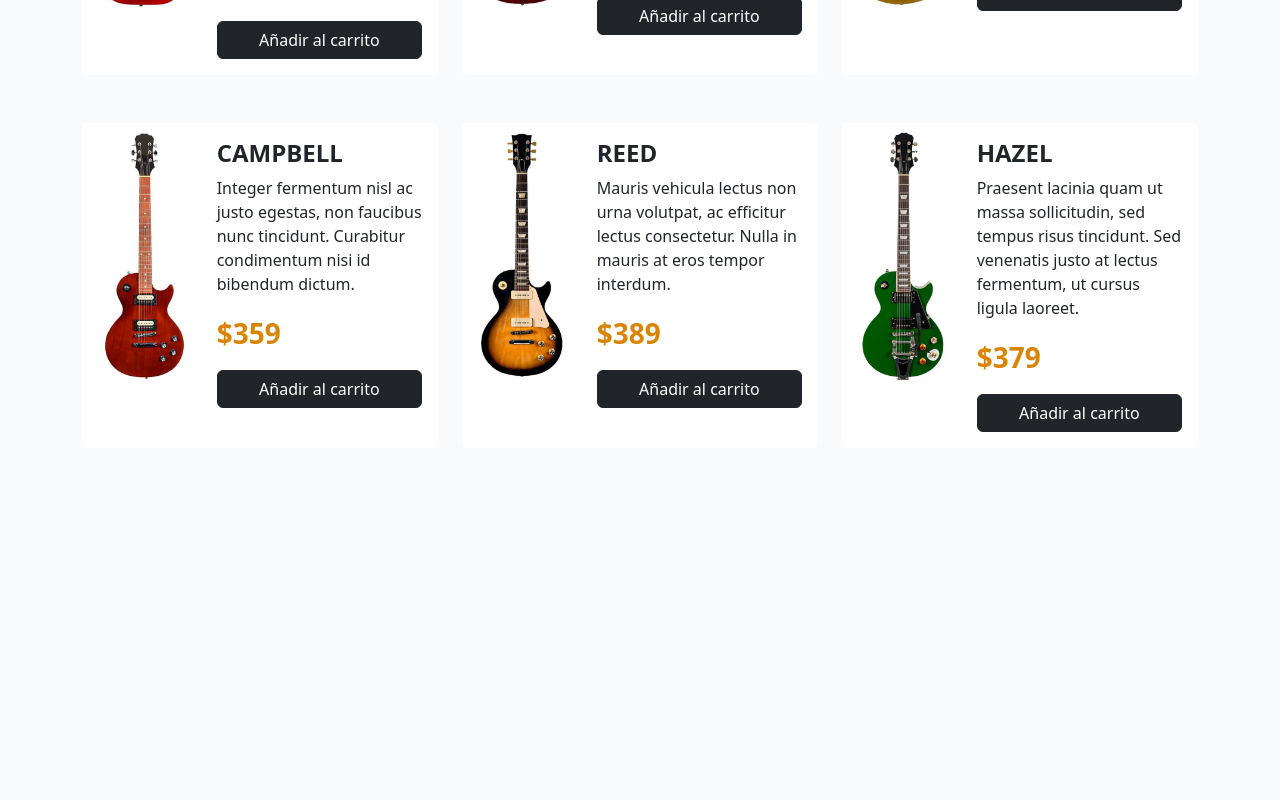
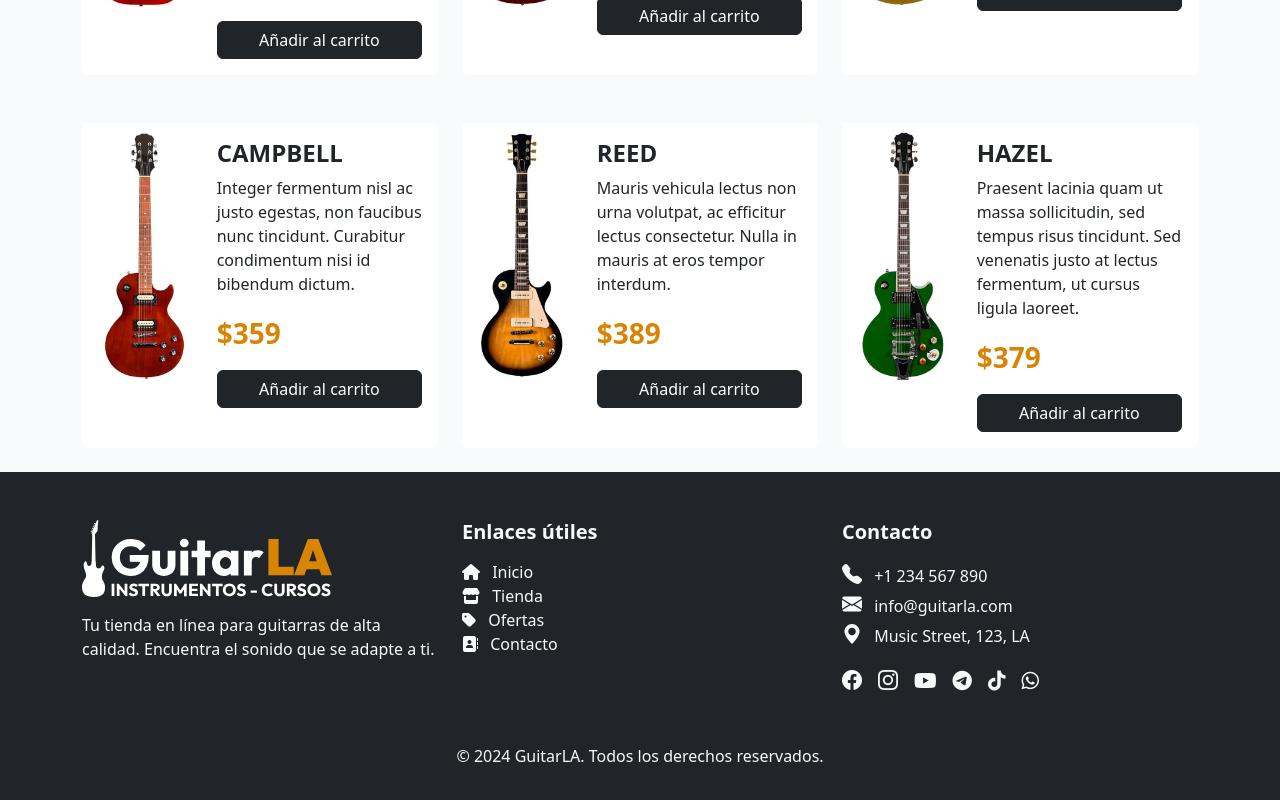
Before and after one commit to daniel-pompa/guitarla-app, a React (Vite) app: page / in a window 1280 px wide. Shown: the part 1412-2212 px from the top of the page. Before the commit the page ends 1884 px from the top, so only its background shows below. Built offline with nearby package versions, Linux system fonts and the light colour scheme.

Commit message:
feat: add footer component

```diff
--- a/src/App.jsx
+++ b/src/App.jsx
@@ -1,5 +1,5 @@
 import '@fortawesome/fontawesome-free/css/all.min.css';
-import { Guitar, Header } from './components';
+import { Footer, Guitar, Header } from './components';
 import { useCart } from './hooks/useCart';
 
 function App() {
@@ -35,6 +35,7 @@ function App() {
           ))}
         </div>
       </main>
+      <Footer />
     </>
   );
 }
--- /dev/null
+++ b/src/components/Footer.jsx
@@ -0,0 +1,86 @@
+export const Footer = () => {
+  return (
+    <footer className='bg-dark text-light py-5'>
+      <div className='container'>
+        <div className='row'>
+          {/* Logo and Description */}
+          <div className='col-md-4 mb-4 text-center text-md-start'>
+            <img src='/logo.svg' alt='Logo' className='img-fluid' width='250' />
+            <p className='mt-3'>
+              Tu tienda en línea para guitarras de alta calidad. Encuentra el sonido que
+              se adapte a ti.
+            </p>
+          </div>
+          {/* Useful Links */}
+          <div className='col-md-4 mb-4 text-center text-md-start'>
+            <h5 className='fw-bold mb-3'>Enlaces útiles</h5>
+            <ul className='list-unstyled'>
+              <li>
+                <a href='#' className='text-light text-decoration-none'>
+                  <i className='fa-solid fa-house me-2'></i> Inicio
+                </a>
+              </li>
+              <li>
+                <a href='#' className='text-light text-decoration-none'>
+                  <i className='fa-solid fa-store me-2'></i> Tienda
+                </a>
+              </li>
+              <li>
+                <a href='#' className='text-light text-decoration-none'>
+                  <i className='fa-solid fa-tag me-2'></i> Ofertas
+                </a>
+              </li>
+              <li>
+                <a href='#' className='text-light text-decoration-none'>
+                  <i className='fa-solid fa-address-book me-2'></i> Contacto
+                </a>
+              </li>
+            </ul>
+          </div>
+          {/* Contact */}
+          <div className='col-md-4 mb-4 text-center text-md-start'>
+            <h5 className='fw-bold mb-3'>Contacto</h5>
+            <ul className='list-unstyled'>
+              <li>
+                <i className='bi bi-telephone-fill me-2 fs-5'></i> +1 234 567 890
+              </li>
+              <li>
+                <i className='bi bi-envelope-fill me-2 fs-5'></i> info@guitarla.com
+              </li>
+              <li>
+                <i className='bi bi-geo-alt-fill me-2 fs-5'></i> Music Street, 123, LA
+              </li>
+            </ul>
+            {/* Social networks */}
+            <div>
+              <a href='#' className='text-light me-3 fs-5'>
+                <i className='bi bi-facebook'></i>
+              </a>
+              <a href='#' className='text-light me-3 fs-5'>
+                <i className='bi bi-instagram'></i>
+              </a>
+              <a href='#' className='text-light me-3 fs-5'>
+                <i className='fa-brands fa-youtube'></i>
+              </a>
+              <a href='#' className='text-light me-3 fs-5'>
+                <i className='fa-brands fa-telegram'></i>
+              </a>
+              <a href='#' className='text-light me-3 fs-5'>
+                <i className='fa-brands fa-tiktok'></i>
+              </a>
+              <a href='#' className='text-light me-3 fs-5'>
+                <i className='fa-brands fa-whatsapp'></i>
+              </a>
+            </div>
+          </div>
+        </div>
+
+        <div className='row mt-4'>
+          <div className='col text-center'>
+            <p>&copy; 2024 GuitarLA. Todos los derechos reservados.</p>
+          </div>
+        </div>
+      </div>
+    </footer>
+  );
+};
--- a/src/components/index.js
+++ b/src/components/index.js
@@ -1,2 +1,3 @@
 export * from './Header';
 export * from './Guitar';
+export * from './Footer';
```
